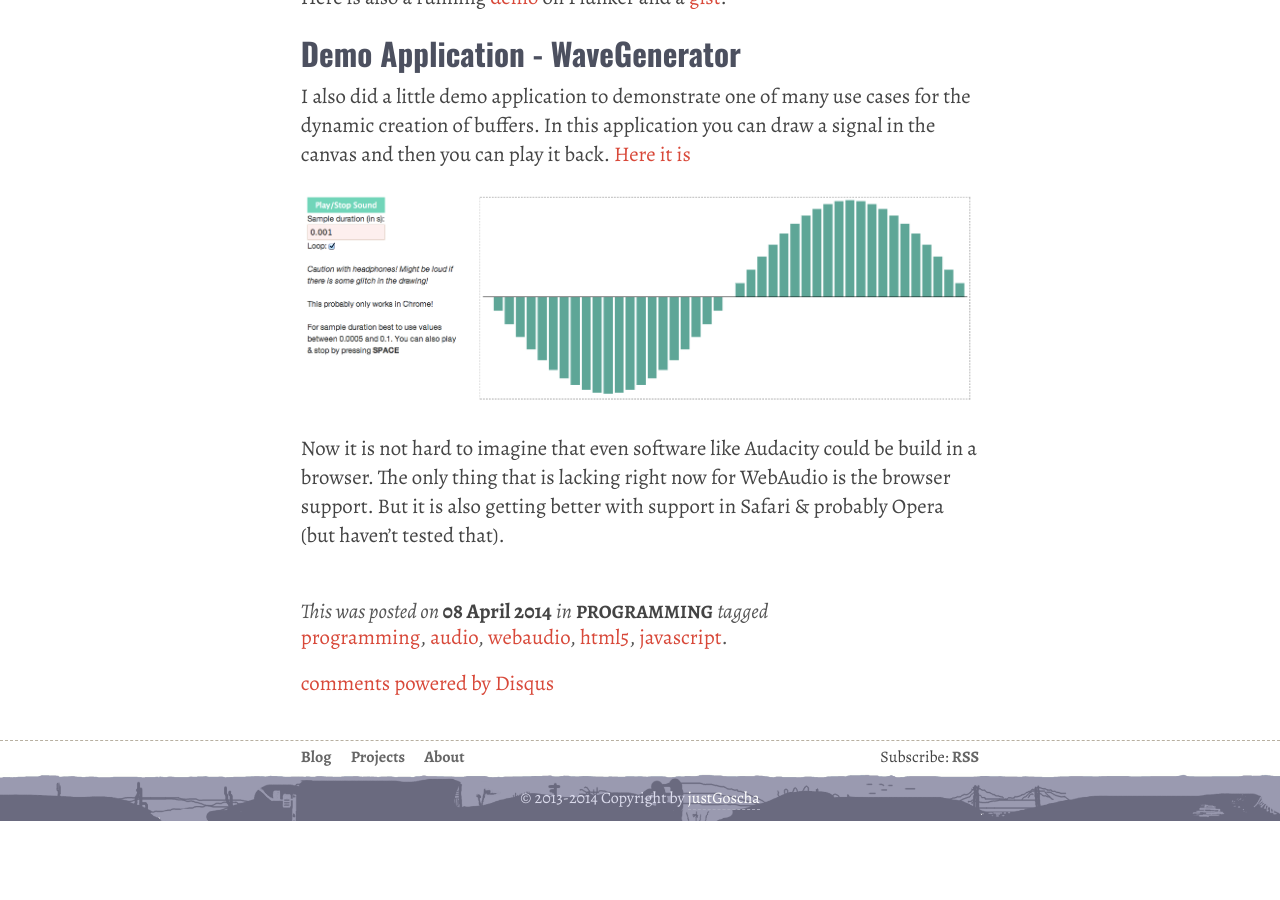
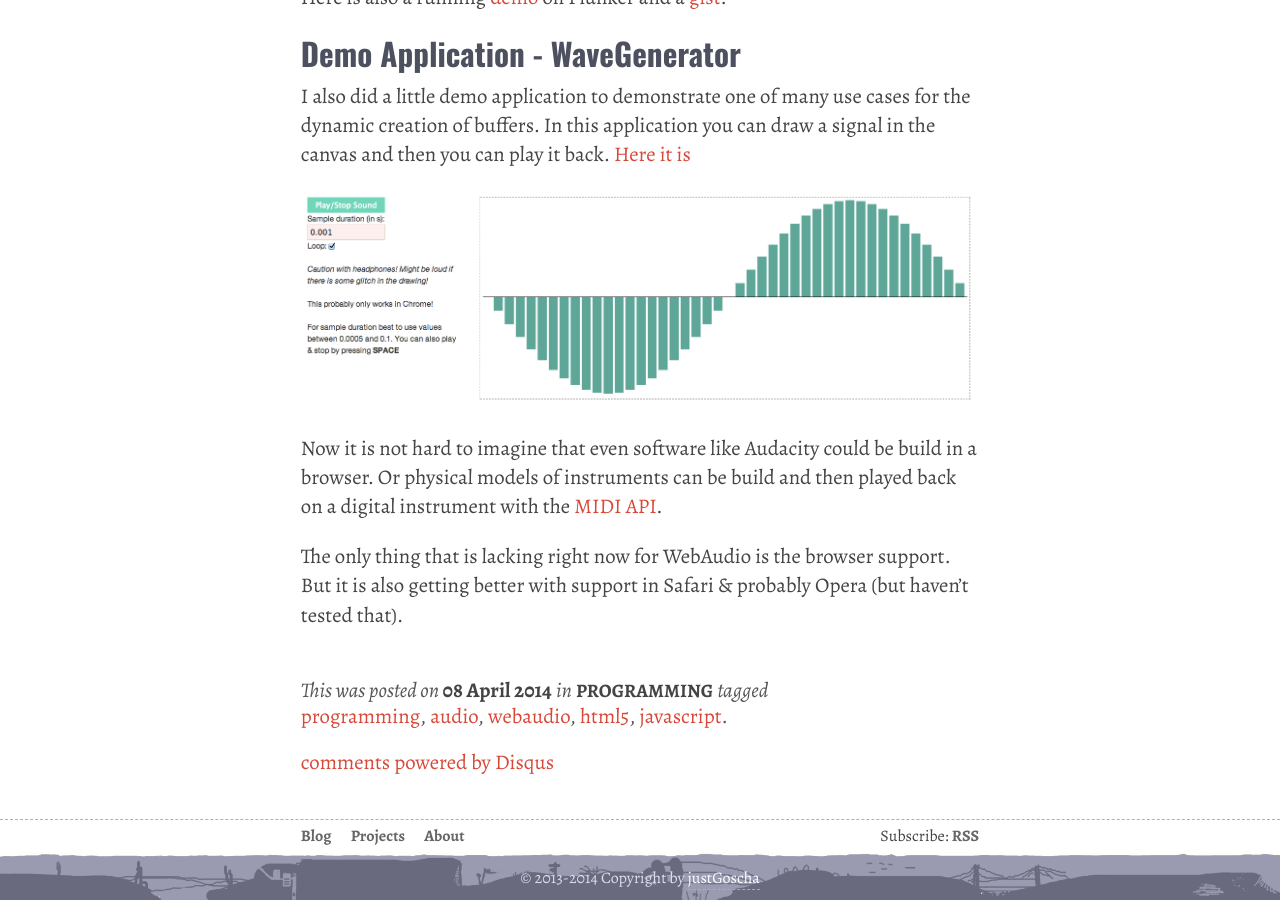
Before and after one commit to JustGoscha/justgoscha.github.io, a Jekyll site: the page built from _posts/2014-04-08-creating-dynamic-audiobuffers-with-webaudio.md, in a window 1280 px wide and 900 px high, scrolled down 2192 px. Built offline with Jekyll 4.4.1, drawn with Linux system fonts in a browser that asks for light colours; nearby versions of some CDN libraries; Markdown is read by kramdown in place of the engine named in the settings; comment, search, counter and statistics services are not loaded; before the commit the page ends 3013 px from its top, so only the background shows below that.

Commit message:
typo corrections

```diff
--- a/_posts/2014-04-08-creating-dynamic-audiobuffers-with-webaudio.md
+++ b/_posts/2014-04-08-creating-dynamic-audiobuffers-with-webaudio.md
@@ -77,9 +77,12 @@ I also did a little demo application to demonstrate one of many use cases for th
 
 ![WavCreator - Screenshot]({{site.url}}/img/posts/wavcreator/wavcreator-screenshot.png)
 
-Now it is not hard to imagine that even software like Audacity could be build in a browser. The only thing that is lacking right now for WebAudio is the browser support. But it is also getting better with support in Safari & probably Opera (but haven't tested that).
+Now it is not hard to imagine that even software like Audacity could be build in a browser. Or physical models of instruments can be build and then played back on a digital instrument with the [MIDI API][midi].
+
+The only thing that is lacking right now for WebAudio is the browser support. But it is also getting better with support in Safari & probably Opera (but haven't tested that).
 
 
 [plunk]: http://run.plnkr.co/plunks/vS2eUt/
 [gist]: https://gist.github.com/JustGoscha/10104318
 [exp]: {{site.url}}/experiments/wavcreator/
+[midi]: http://www.w3.org/TR/webmidi/
```
